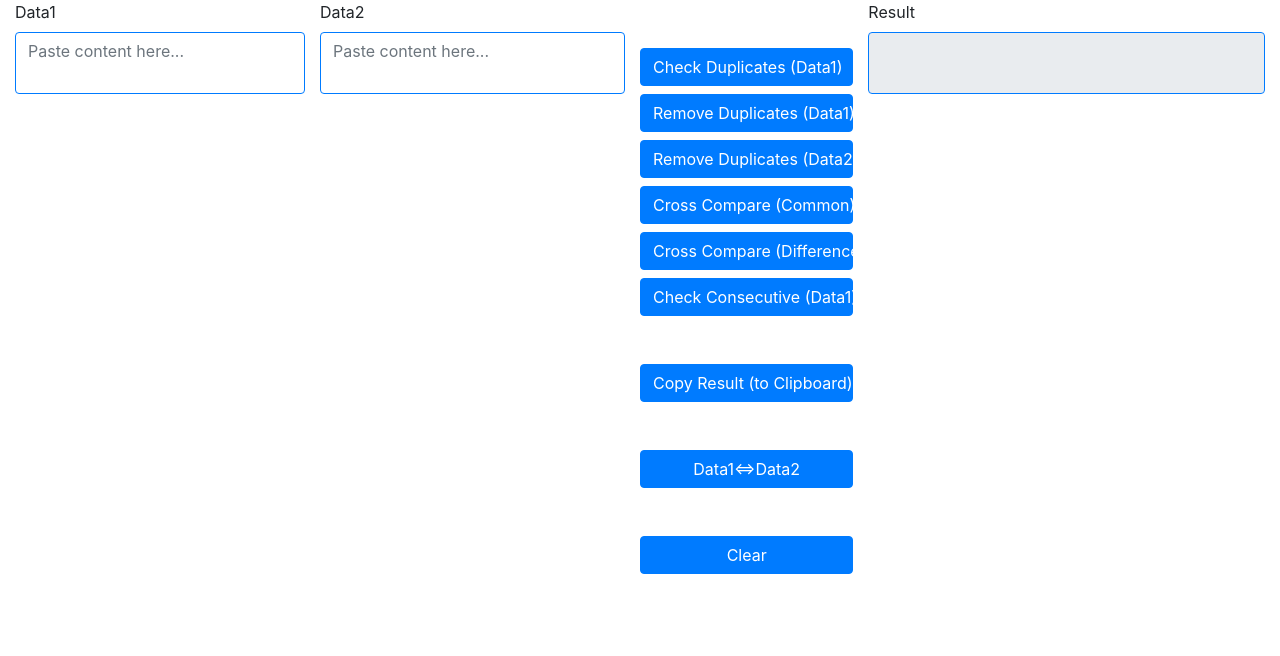
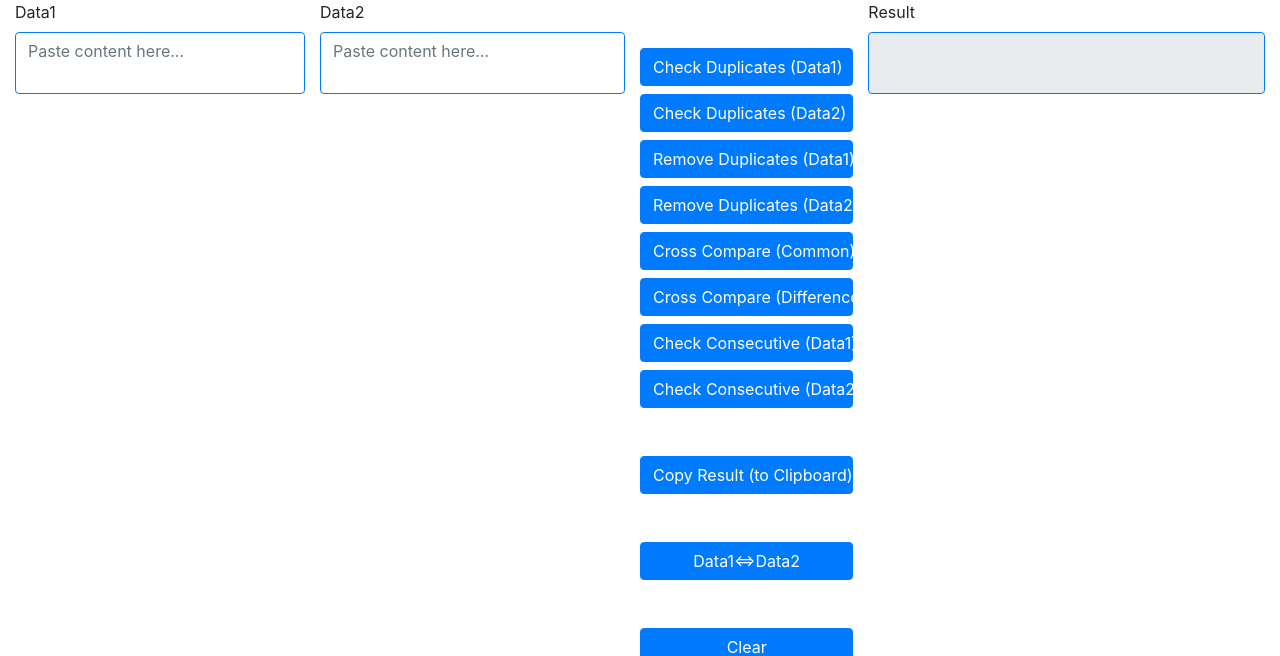
Before and after one commit to sunshineplan/FileChecker, a Flask app: page / in a window 1280 px wide. Shown: the part 62-718 px from the top of the page. Run offline with Flask 2, Linux system fonts and the light colour scheme; some libraries are stand-ins or nearby versions.

Commit message:
Webapp add some data2 single check function

```diff
--- a/templates/index.html
+++ b/templates/index.html
@@ -13,11 +13,23 @@
 
     <script type=text/javascript>
         $(function() {
-            $('#chk_duplicates').click(function() {
+            $('#chk_duplicates1').click(function() {
                 $.post('analysis', {
                     type: 'chk_duplicates',
                     source: 'Data1',
-                    data1: $('#inputA').val()
+                    data: $('#inputA').val()
+                }, function(data) {
+                    setTimeout(function() {
+                        $('#output').val(data.result);
+                    }, 800);
+                }, 'json');
+                return false;
+            });
+            $('#chk_duplicates2').click(function() {
+                $.post('analysis', {
+                    type: 'chk_duplicates',
+                    source: 'Data2',
+                    data: $('#inputB').val()
                 }, function(data) {
                     setTimeout(function() {
                         $('#output').val(data.result);
@@ -29,7 +41,7 @@
                 $.post('analysis', {
                     type: 'rm_duplicates',
                     source: 'Data1',
-                    data1: $('#inputA').val()
+                    data: $('#inputA').val()
                 }, function(data) {
                     setTimeout(function() {
                         $('#output').val(data.result);
@@ -41,7 +53,7 @@
                 $.post('analysis', {
                     type: 'rm_duplicates',
                     source: 'Data2',
-                    data2: $('#inputB').val()
+                    data: $('#inputB').val()
                 }, function(data) {
                     setTimeout(function() {
                         $('#output').val(data.result);
@@ -75,11 +87,23 @@
                 }, 'json');
                 return false;
             });
-            $('#chk_consecutive').click(function() {
+            $('#chk_consecutive1').click(function() {
                 $.post('analysis', {
                     type: 'chk_consecutive',
                     source: 'Data1',
-                    data1: $('#inputA').val()
+                    data: $('#inputA').val()
+                }, function(data) {
+                    setTimeout(function() {
+                        $('#output').val(data.result);
+                    }, 800);
+                }, 'json');
+                return false;
+            });
+            $('#chk_consecutive2').click(function() {
+                $.post('analysis', {
+                    type: 'chk_consecutive',
+                    source: 'Data2',
+                    data: $('#inputB').val()
                 }, function(data) {
                     setTimeout(function() {
                         $('#output').val(data.result);
@@ -180,12 +204,14 @@
                 <textarea class="form-control" id="inputB" placeholder="Paste content here..."></textarea>
             </div>
             <div class="col-3 col-xl-2 p-0 pt-5">
-                <button onclick="javascript:void(0)" id="chk_duplicates" type="button" class="btn btn-primary btn-block">Check Duplicates (Data1)</button>
+                <button onclick="javascript:void(0)" id="chk_duplicates1" type="button" class="btn btn-primary btn-block">Check Duplicates (Data1)</button>
+                <button onclick="javascript:void(0)" id="chk_duplicates2" type="button" class="btn btn-primary btn-block">Check Duplicates (Data2)</button>
 				<button onclick="javascript:void(0)" id="rm_duplicates1" type="button" class="btn btn-primary btn-block">Remove Duplicates (Data1)</button>
 				<button onclick="javascript:void(0)" id="rm_duplicates2" type="button" class="btn btn-primary btn-block">Remove Duplicates (Data2)</button>
                 <button onclick="javascript:void(0)" id="chk_comm" type="button" class="btn btn-primary btn-block">Cross Compare (Common)</button>
                 <button onclick="javascript:void(0)" id="chk_diff" type="button" class="btn btn-primary btn-block">Cross Compare (Difference)</button>
-                <button onclick="javascript:void(0)" id="chk_consecutive" type="button" class="btn btn-primary btn-block">Check Consecutive (Data1)</button>
+                <button onclick="javascript:void(0)" id="chk_consecutive1" type="button" class="btn btn-primary btn-block">Check Consecutive (Data1)</button>
+                <button onclick="javascript:void(0)" id="chk_consecutive2" type="button" class="btn btn-primary btn-block">Check Consecutive (Data2)</button>
                 <br>
                 <br>
                 <button onclick="copyResult()" type="button" class="btn btn-primary btn-block">Copy Result (to Clipboard)</button>
--- a/webapp.py
+++ b/webapp.py
@@ -21,33 +21,33 @@ def index():
 def sda():
     type = request.form.get('type')
     source = request.form.get('source')
-    data1 = precheck(str(request.form.get('data1')).split('\n'))
-    data2 = precheck(str(request.form.get('data2')).split('\n'))
+    if source == 'Data1' or source == 'Data2':
+        data = precheck(str(request.form.get('data')).split('\n'))
+        if data == []:
+            return jsonify(result = source + ' is empty.\nPlease enter someting...')
+    elif source == 'Data1,Data2':
+        data1 = precheck(str(request.form.get('data1')).split('\n'))
+        data2 = precheck(str(request.form.get('data2')).split('\n'))
+        if data1 == []:
+            return jsonify(result='Data1 is empty.\nPlease enter someting...')
+        elif data2 == []:
+            return jsonify(result='Data2 is empty.\nPlease enter someting...')
     result = []
-    if data1 == []:
-        if source == 'Data1' or source == 'Data1,Data2':
-            return jsonify(result='Data1 is empty.\nPlease enter someting...')
-    elif data2 == []:
-        if source == 'Data2' or source == 'Data1,Data2':
-            return jsonify(result='Data2 is empty.\nPlease enter someting...')
     if type == 'chk_duplicates':
-        r1, elapsed_time = chk_duplicates(data1, data_type='list')
+        r1, elapsed_time = chk_duplicates(data, data_type='list')
         if r1 == []:
-            result.append('Data1 contains no duplicate values.\n')
+            result.append(source + ' contains no duplicate values.\n')
             result.append('Duration for process: ' +
                           str(round(elapsed_time, 3)) + ' sec.')
         else:
             result += print_result(
                 r1,
-                title1='Duplicate values found in Data1.',
+                title1='Duplicate values found in ' + source,
                 elapsed_time=elapsed_time,
                 result2file='off',
                 display='off')
     elif type == 'rm_duplicates':
-        if source == 'Data1' and data1 != []:
-            result = remove_duplicates(data1, data_type='list')
-        elif source == 'Data2' and data2 != []:
-            result = remove_duplicates(data2, data_type='list')
+        result = remove_duplicates(data, data_type='list')
     elif type == 'chk_comm':
         r1, elapsed_time = compare(data1, data2, mode='comm', data_type='list')
         if r1 == []:
@@ -98,26 +98,26 @@ def sda():
                 display='off')
     elif type == 'chk_consecutive':
         try:
-            r1, elapsed_time1 = chk_consecutive(data1, data_type='list')
-            tmp, elapsed_time2 = chk_duplicates(data1, data_type='list')
+            r1, elapsed_time1 = chk_consecutive(data, data_type='list')
+            tmp, elapsed_time2 = chk_duplicates(data, data_type='list')
             elapsed_time = elapsed_time1 + elapsed_time2
         except ValueError:
             result.append(
-                '[Error]Data1 contains non-numeric value. Please check and try again!'
+                '[Error]' + source + ' contains non-numeric value. Please check and try again!'
             )
         else:
             if tmp != []:
                 result.append(
-                    '[Warning]Duplicate values found in Data1.\nYou can "Check Duplicates (Data1)" to check it.\n'
+                    '[Warning]Duplicate values found in ' + source + '.\nYou can "Check Duplicates (' + source + ')" to check it.\n'
                 )
             if r1 == []:
-                result.append('Data1 contains consecutive natural numbers.\n')
+                result.append(source + ' contains consecutive natural numbers.\n')
                 result.append('Duration for process: ' +
                               str(round(elapsed_time, 3)) + ' sec.')
             else:
                 result += print_result(
                     r1,
-                    title1='Data1不连续',
+                    title1=source + '不连续',
                     title2='缺少以下元素：',
                     elapsed_time=elapsed_time,
                     result2file='off',
```
